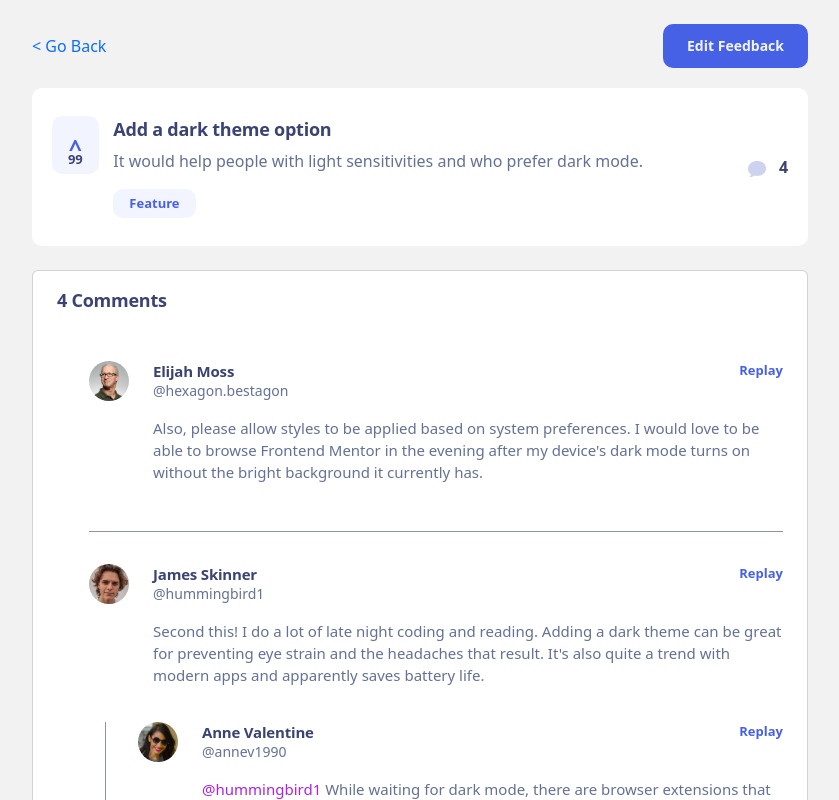
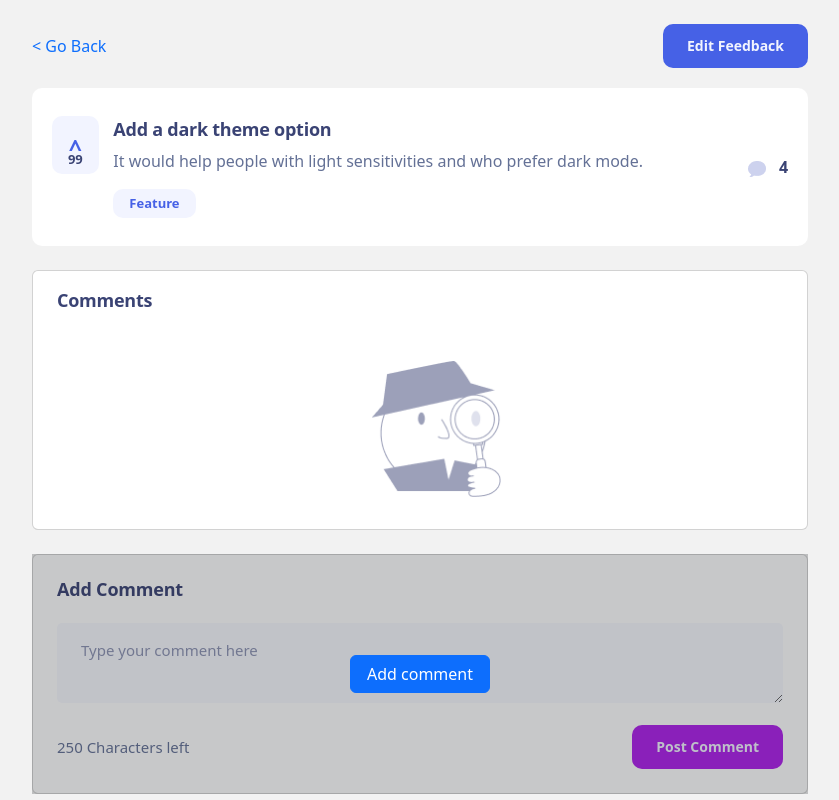
Before and after one commit to akil1me/feedback-react, a React (Create React App) app: page /detail/2 in a window 1280 px wide. Shown: the top 800 px of the page, without its empty margins (220-1059 px from the left). Built offline with nearby package versions, Linux system fonts and the light colour scheme.

Commit message:
Add comments

```diff
--- a/src/App.jsx
+++ b/src/App.jsx
@@ -2,6 +2,7 @@ import { useRef } from "react";
 import { createContext, useState } from "react";
 import feedList from "./data/feedList";
 import Routers from "./routers/Routers";
+import commets from "./data/comments";
 
 export const AppContext = createContext();
 
@@ -10,17 +11,23 @@ export const AuthContext = createContext();
 export const App = () => {
 
   const [feedbackList, setFeedbackList] = useState(feedList);
+  const [comments, setComments] = useState([])
 
   const [login, setLogin] = useState();
 
   const inputRef = useRef();
   const textAreaRef = useRef();
   const selectRef = useRef();
+  const commetRef = useRef();
 
-  const values = { feedbackList, setFeedbackList, inputRef, textAreaRef, selectRef };
+  const emailRef = useRef();
+  const passwordRef = useRef();
+  const userRef = useRef();
+
+  const values = { feedbackList, setFeedbackList, inputRef, textAreaRef, selectRef, comments, setComments, commetRef };
 
   return (
-    <AuthContext.Provider value={{ login, setLogin }}>
+    <AuthContext.Provider value={{ login, setLogin, emailRef, passwordRef, userRef }}>
       <AppContext.Provider value={values}>
         <Routers />
       </AppContext.Provider>
--- a/src/components/add-comment/AddComment.jsx
+++ b/src/components/add-comment/AddComment.jsx
@@ -1,14 +1,52 @@
+import { useContext } from "react";
+import { Link, useParams } from "react-router-dom";
+import { AppContext, AuthContext } from "../../App";
+
+import avatarDefault from "../../assets/img/avatar-default.svg"
+
 import { FeedBtn } from "../button/";
 import "./addComment.scss"
 
 export const AddComment = () => {
+  const { comments, setComments, commetRef } = useContext(AppContext);
+  const { login } = useContext(AuthContext)
+
+  const { id } = useParams();
+
+  const hendleSubmutCommet = (e) => {
+    e.preventDefault();
+
+    const newComment = {
+      id: id,
+      img: avatarDefault,
+      name: login.user,
+      userName: login.email,
+      commet: commetRef.current.value,
+      ansver: [],
+    }
+
+    setComments([...comments, newComment]);
+  }
+
   return (
+    <div className="position-relative">
+
+      {
+        login ? null :
+          <div className="d-flex justify-content-center align-items-center bg-dark bg-opacity-25 logg position-absolute top-0 bottom-0 end-0 start-0">
+            <Link className="btn btn-primary  px-3" to="/login">
+              Add comment
+            </Link>
+          </div>
+      }
+
+
       <div className="add-coment card p-4 mt-4 mb-3">
         <div>
           <h5 className="add-coment__title">Add Comment</h5>
 
-        <form autoComplete="off">
-          <textarea className="add-coment__textarea" placeholder="Type your comment here"></textarea>
+          <form autoComplete="off" onSubmit={hendleSubmutCommet}>
+            <textarea ref={commetRef} className="add-coment__textarea" placeholder="Type your comment here"></textarea>
 
             <div className="d-flex justify-content-between align-items-center mt-3">
               <span className="add-coment__span">250 Characters left</span>
@@ -17,5 +55,6 @@ export const AddComment = () => {
           </form>
         </div>
       </div>
+    </div>
   )
 }
--- a/src/components/add-comment/addComment.scss
+++ b/src/components/add-comment/addComment.scss
@@ -34,3 +34,7 @@
     color: #647196;
   }
 }
+
+.logg {
+  z-index: 2 !important;
+}
--- a/src/components/comments/Comments.jsx
+++ b/src/components/comments/Comments.jsx
@@ -8,12 +8,10 @@ export const Comments = ({ num = 0 }) => {
   return (
     <div className="comments card mt-4 py-3 px-4">
       <div>
-        <h2 className="comments__title">{num !== 4 ? 0 : num} Comments</h2>
+        <h2 className="comments__title">Comments</h2>
         {
-          num === 4 ? <CommentsList /> :
-            <div className="text-center">
-              <img src={notfound} alt="notfound" width={130} height={136} />
-            </div>
+          <CommentsList />
+
         }
       </div>
     </div>
--- a/src/components/comments/comments-list/ComeentsList.jsx
+++ b/src/components/comments/comments-list/ComeentsList.jsx
@@ -1,13 +1,25 @@
+import { AppContext } from "../../../App";
+import { useContext } from "react";
+
 import { CommentsItem } from "../commentsItem/"
+import { useParams } from "react-router-dom";
 
-
-import commets from "../../../data/comments"
+import notfound from "../../../assets/img/not-found.png"
 
 export const CommentsList = () => {
+  const { id } = useParams();
+
+  const { comments, feedbackList } = useContext(AppContext)
+
+  const feedBackList = feedbackList.find(item => item.id === +id);
+
   return (
-    <ul className="mt-5">
+    <ul className="mt-5" data-id={id}>
       {
-        commets.map(comment => <CommentsItem key={comment.name} {...comment} />)
+        comments.length !== 0 ? comments.map(comment => <CommentsItem key={comment.name} {...comment} />) :
+          <div className="text-center">
+            <img src={notfound} alt="notfound" width={130} height={136} />
+          </div>
       }
     </ul>
   )
--- a/src/components/comments/commentsItem/CommentsItem.jsx
+++ b/src/components/comments/commentsItem/CommentsItem.jsx
@@ -6,16 +6,14 @@ export const CommentsItem = (props) => {
 
   return (
     <li className="comment-item">
-      <div className="d-flex justify-content-between">
-        <img src={props.img} alt="" width={40} height={40} />
+      <div className="d-flex">
+        <img className="rounded" src={props.img} alt={props.name} width={40} height={40} />
         <div className="ms-4">
           <div className="d-flex justify-content-between">
             <div>
               <h6 className="comment-item__name mb-0">{props.name}</h6>
               <p className="comment-item__username mb-3">{props.userName}</p>
             </div>
-
-            <span href="#detail" className="comment-item__replay">Replay</span>
           </div>
 
           <p className="comment-item__comment">{props.commet}</p>
--- a/src/data/comments.jsx
+++ b/src/data/comments.jsx
@@ -5,6 +5,7 @@ import avatar4 from "../assets/img/avatar-4.svg";
 
 const commets = [
   {
+    id: 2,
     img: avatar1,
     name: "Elijah Moss",
     userName: "@hexagon.bestagon",
@@ -12,6 +13,7 @@ const commets = [
     ansver: []
   },
   {
+    id: 2,
     img: avatar2,
     name: "James Skinner",
     userName: "@hummingbird1",
--- a/src/pages/Detail/Detail.jsx
+++ b/src/pages/Detail/Detail.jsx
@@ -23,7 +23,7 @@ const Detail = () => {
           <>
             <EditeFeedback />
             <EditeFeedbackList feedBackList={feedBackList} />
-            <Comments {...feedBackList} />
+            <Comments feedBackList={feedBackList}  {...feedBackList} />
             <AddComment />
           </> :
           <h3 className="text-center">404 page not found</h3>
--- a/src/pages/NewFeedback/NewFeedback.jsx
+++ b/src/pages/NewFeedback/NewFeedback.jsx
@@ -16,7 +16,7 @@ const NewFeedBack = () => {
       btn: selectValue,
       text: textValue,
       num: 0,
-      mark: 100,
+      mark: Math.floor(Math.random() * 100),
     }
 
     setFeedbackList([createNewFeedback, ...feedbackList])
--- a/src/pages/login/login.jsx
+++ b/src/pages/login/login.jsx
@@ -1,19 +1,17 @@
-import { useContext, useRef } from "react";
+import { useContext } from "react";
 import { useNavigate } from "react-router-dom";
 import { AuthContext } from "../../App";
 
 export const Login = () => {
   const navigate = useNavigate()
 
-  const emailRef = useRef();
-  const passwordRef = useRef();
-
-  const { setLogin, login } = useContext(AuthContext)
+  const { setLogin, login, emailRef, passwordRef, userRef } = useContext(AuthContext);
 
   const hendleLoginSubmit = (evt) => {
     evt.preventDefault();
 
     const loginObj = {
+      user: userRef.current.value,
       email: emailRef.current.value,
       passwordRef: passwordRef.current.value,
     }
@@ -28,6 +26,7 @@ export const Login = () => {
       <div className="card w-50 p-4 ">
         <h1 className="text-center">Login</h1>
         <form autoComplete="off" onSubmit={hendleLoginSubmit}>
+          <input ref={userRef} className="form-control mb-2" type="text" required placeholder="user-name" />
           <input ref={emailRef} className="form-control mb-2" type="email" required placeholder="email" />
           <input ref={passwordRef} className="form-control mb-2" type="password" required placeholder="password" />
 
```
Also changed, not shown: src/assets/img/avatar-default.svg (added). Lines whose indentation alone changed are shown as unchanged.
